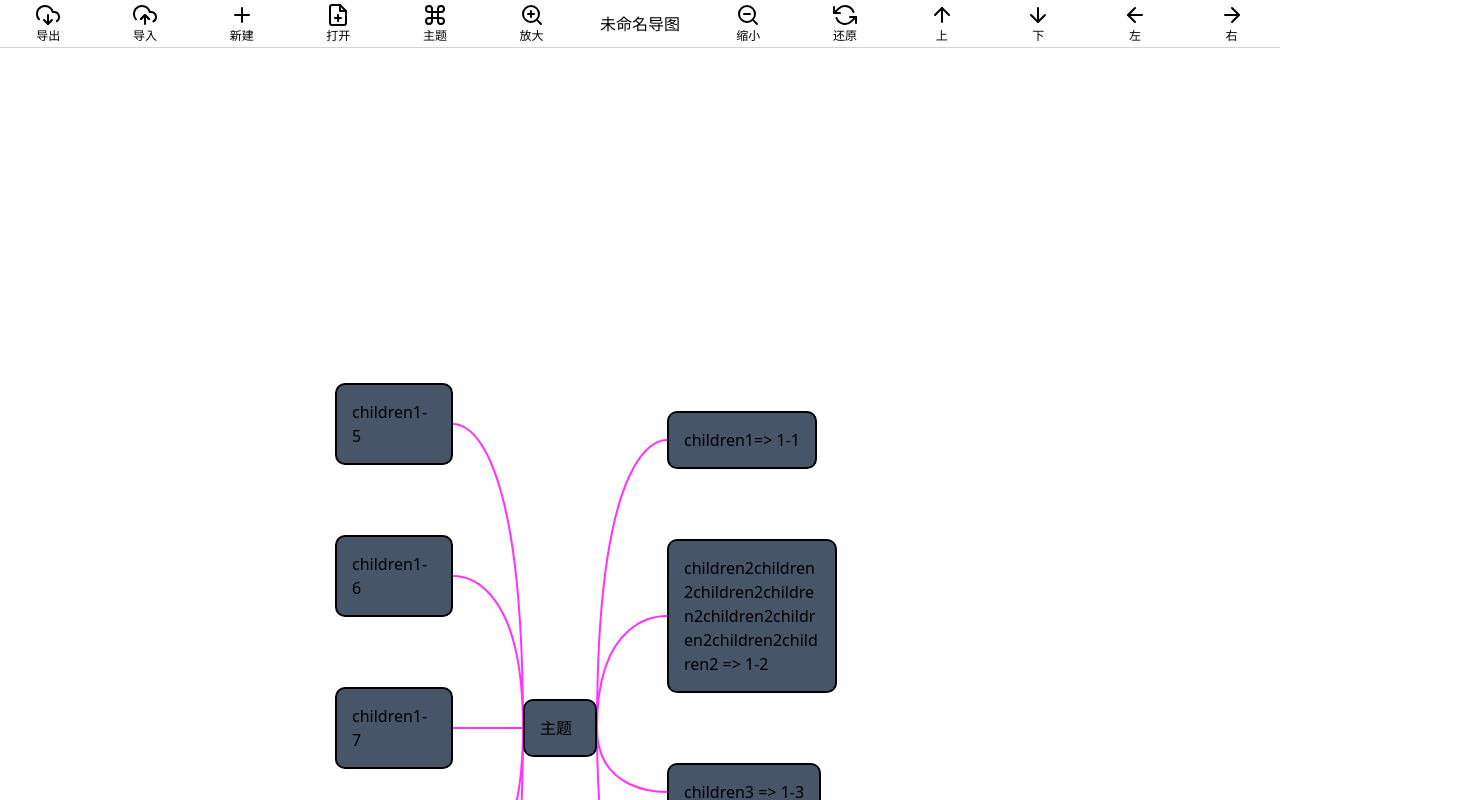
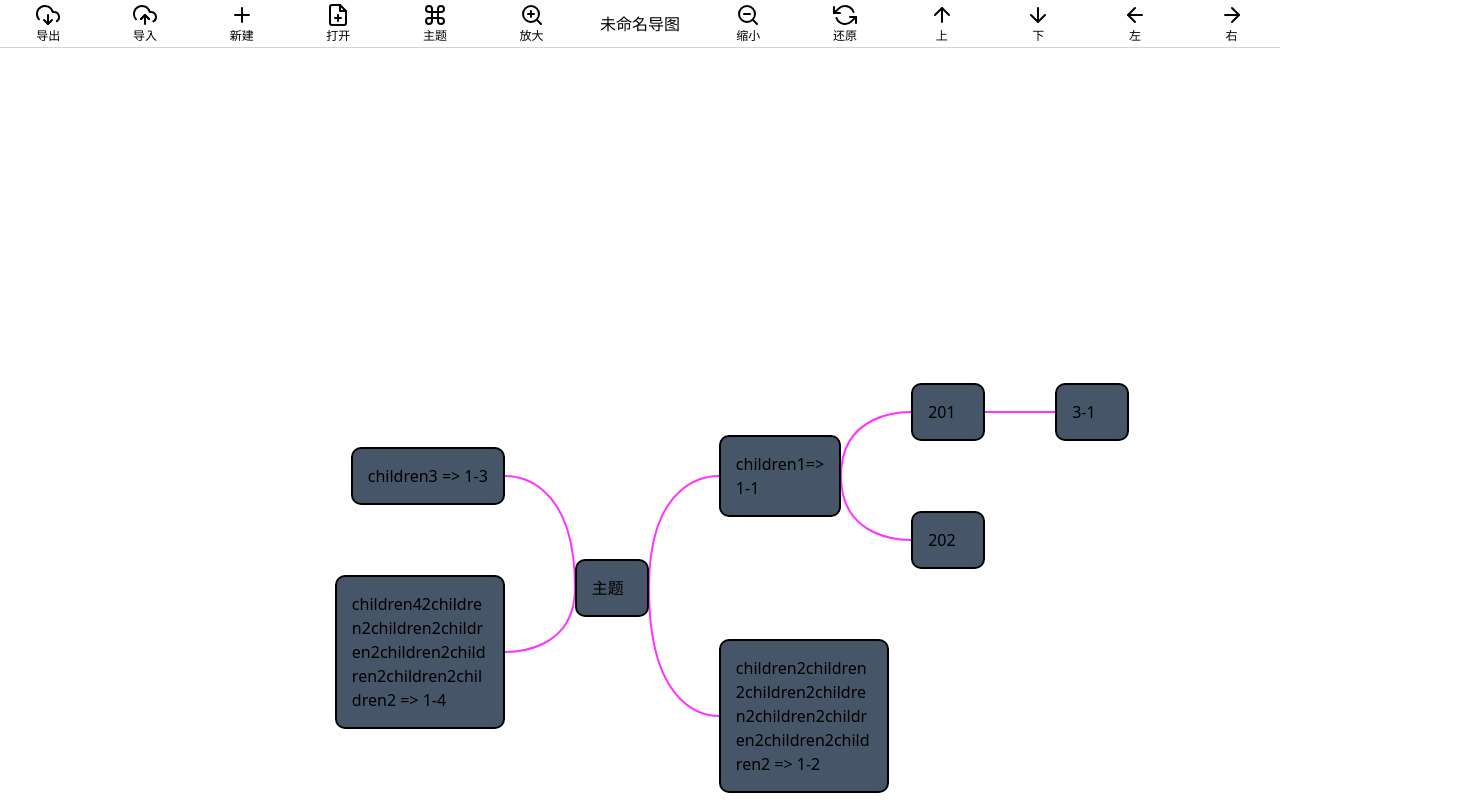
Before and after one commit to coderwei99/ReactMind, a React (Vite) app: page / in a window 1280 px wide. Shown: the top 800 px of the page, 1464 px wide, since content can reach past the window. Built offline with nearby package versions, Linux system fonts and the light colour scheme.

Commit message:
feat: change default node to check view render

```diff
--- a/src/static/defaultNode.ts
+++ b/src/static/defaultNode.ts
@@ -14,12 +14,30 @@ export const defaultNode: defaultNodeType = [
       {
         id: '1-1',
         text: 'children1=> 1-1',
-        children: [],
+        children: [
+          {
+            id: '2-1',
+            text: '201',
+            children: [
+              {
+                id: '3-1',
+                text: '3-1',
+                children: [],
+              },
+            ],
+          },
+          {
+            id: '2-2',
+            text: '202',
+            children: [],
+          },
+        ],
       },
       {
         id: '1-2',
         text: 'children2children2children2children2children2children2children2children2  => 1-2',
-        children: [],
+        children: [
+        ],
       },
       {
         id: '1-3',
@@ -31,31 +49,31 @@ export const defaultNode: defaultNodeType = [
         text: 'children42children2children2children2children2children2children2children2 => 1-4',
         children: [],
       },
-      {
-        id: '1-5',
-        text: 'children1-5',
-        children: [],
-      },
-      {
-        id: '1-6',
-        text: 'children1-6',
-        children: [],
-      },
-      {
-        id: '1-7',
-        text: 'children1-7',
-        children: [],
-      },
-      {
-        id: '1-8',
-        text: 'children1-8',
-        children: [],
-      },
-      {
-        id: '1-9',
-        text: 'children1-9',
-        children: [],
-      },
+      // {
+      //   id: '1-5',
+      //   text: 'children1-5',
+      //   children: [],
+      // },
+      // {
+      //   id: '1-6',
+      //   text: 'children1-6',
+      //   children: [],
+      // },
+      // {
+      //   id: '1-7',
+      //   text: 'children1-7',
+      //   children: [],
+      // },
+      // {
+      //   id: '1-8',
+      //   text: 'children1-8',
+      //   children: [],
+      // },
+      // {
+      //   id: '1-9',
+      //   text: 'children1-9',
+      //   children: [],
+      // },
       // {
       //   id: '1-10',
       //   text: 'children1-10',
```
